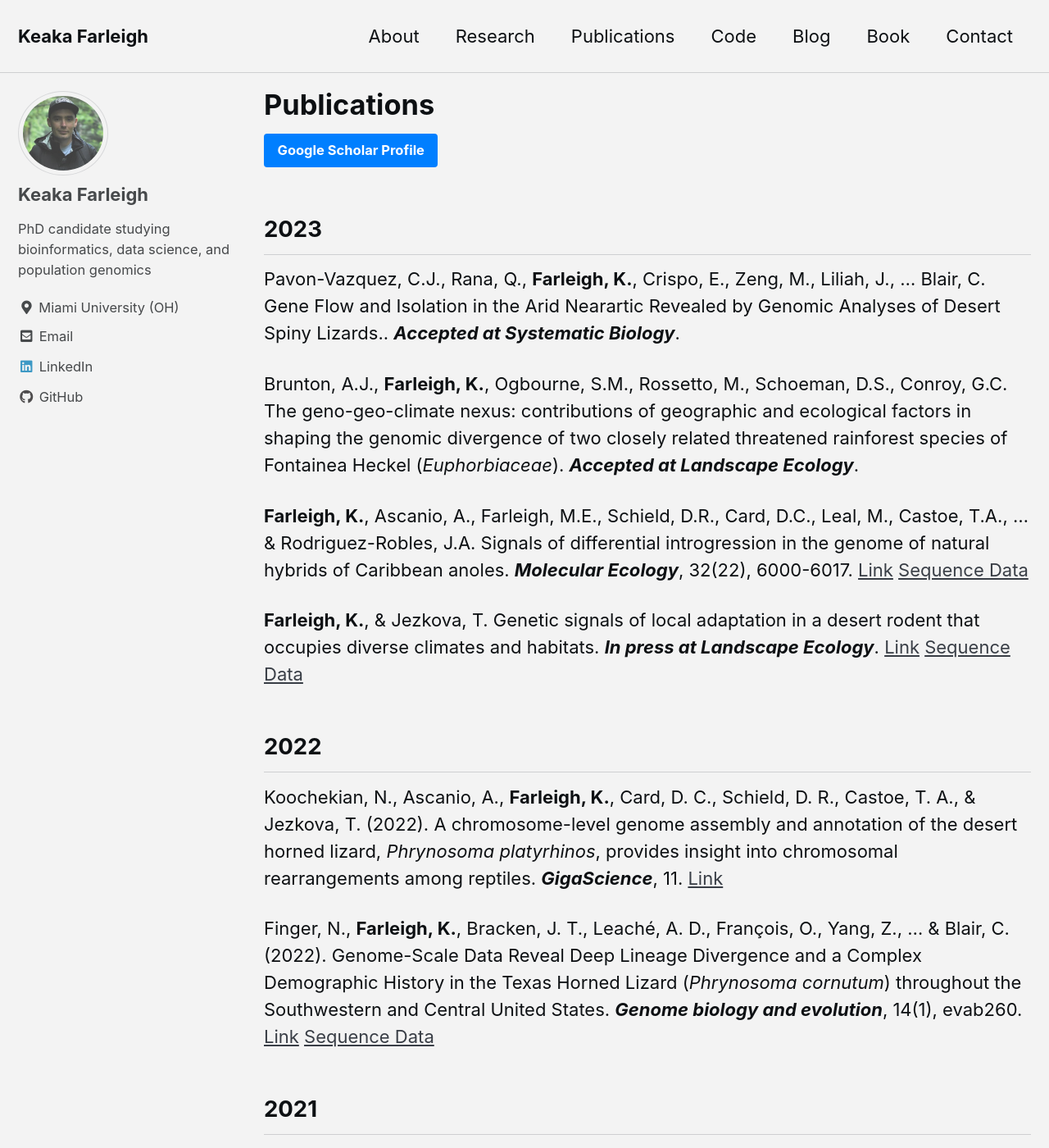
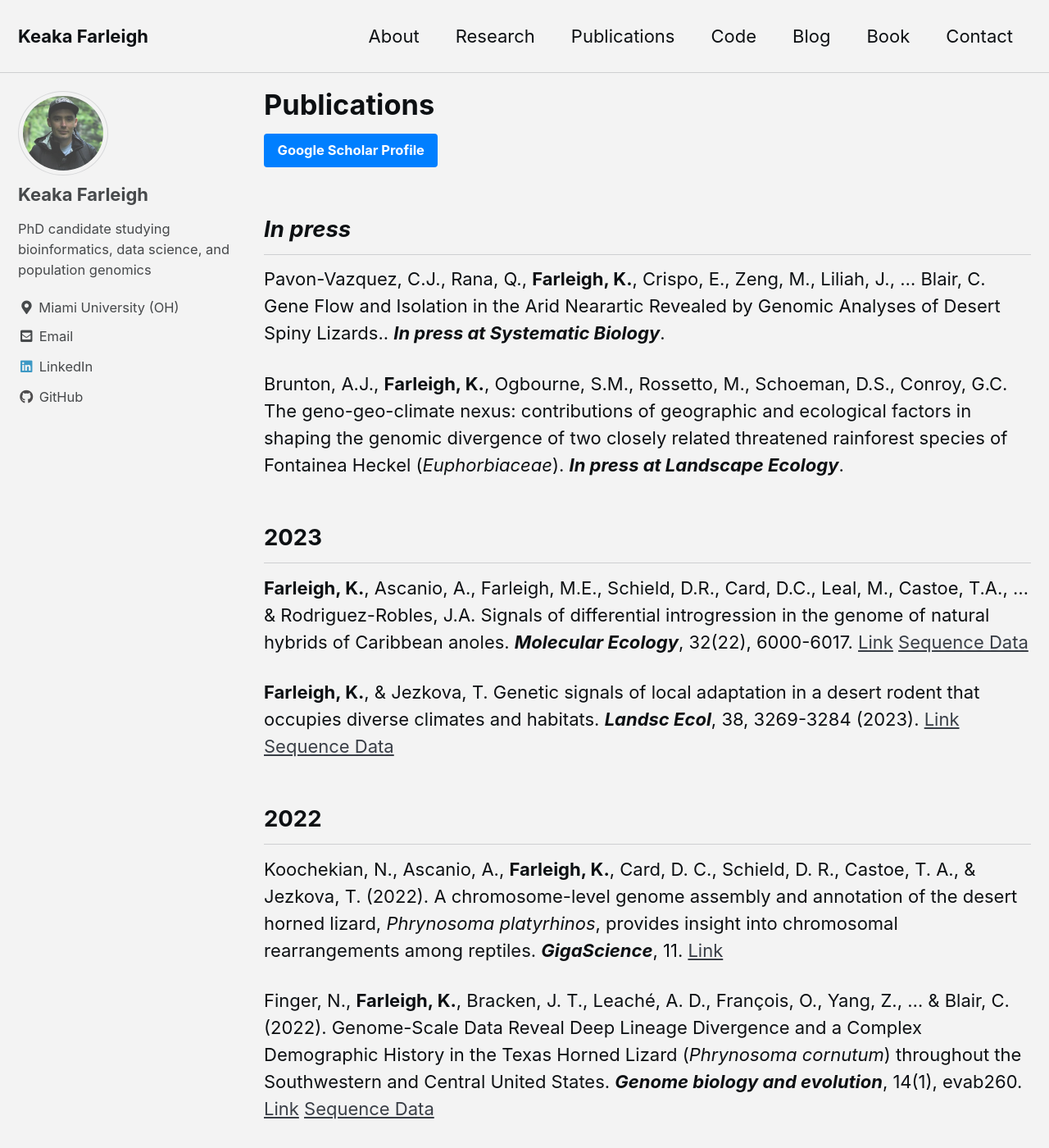
Before and after one commit to kfarleigh/kfarleigh.github.io, a Jekyll site: the page built from _pages/publications.md, in a window 1280 px wide and 1400 px high. Shown: the whole window at 82% size. Built offline with Jekyll 4.4.1, drawn with Linux system fonts in a browser that asks for light colours; cached includes are drawn as plain includes.

Commit message:
Update publications.md

```diff
--- a/_pages/publications.md
+++ b/_pages/publications.md
@@ -7,15 +7,17 @@ author_profile: true
 
 [Google Scholar Profile](https://scholar.google.com/citations?user=ZKbwA2oAAAAJ&hl=en){: .btn .btn--info .text-center}
 
+## _In press_
+
+Pavon-Vazquez, C.J., Rana, Q.,  __Farleigh, K.__, Crispo, E., Zeng, M., Liliah, J., ... Blair, C. Gene Flow and Isolation in the Arid Nearartic Revealed by Genomic Analyses of Desert Spiny Lizards.. __*In press at Systematic Biology*__.
+
+Brunton, A.J., __Farleigh, K.__, Ogbourne, S.M., Rossetto, M., Schoeman, D.S., Conroy, G.C. The geno-geo-climate nexus: contributions of geographic and ecological factors in shaping the genomic divergence of two closely related threatened rainforest species of Fontainea Heckel (_Euphorbiaceae_). __*In press at Landscape Ecology*__.
+
 ## 2023
-Pavon-Vazquez, C.J., Rana, Q.,  __Farleigh, K.__, Crispo, E., Zeng, M., Liliah, J., ... Blair, C. Gene Flow and Isolation in the Arid Nearartic Revealed by Genomic Analyses of Desert Spiny Lizards.. __*Accepted at Systematic Biology*__.
-
-
-Brunton, A.J., __Farleigh, K.__, Ogbourne, S.M., Rossetto, M., Schoeman, D.S., Conroy, G.C. The geno-geo-climate nexus: contributions of geographic and ecological factors in shaping the genomic divergence of two closely related threatened rainforest species of Fontainea Heckel (_Euphorbiaceae_). __*Accepted at Landscape Ecology*__.
 
 __Farleigh, K.__, Ascanio, A., Farleigh, M.E., Schield, D.R., Card, D.C., Leal, M., Castoe, T.A., ... & Rodriguez-Robles, J.A. Signals of differential introgression in the genome of natural hybrids of Caribbean anoles. __*Molecular Ecology*__, 32(22), 6000-6017. [Link](https://onlinelibrary.wiley.com/doi/full/10.1111/mec.17170) [Sequence Data](https://www.ncbi.nlm.nih.gov/bioproject/PRJNA1023949)
 
-__Farleigh, K.__, & Jezkova, T. Genetic signals of local adaptation in a desert rodent that occupies diverse climates and habitats. __*In press at Landscape Ecology*__. [Link](https://www.ncbi.nlm.nih.gov/bioproject/780191) [Sequence Data](https://www.ncbi.nlm.nih.gov/bioproject/?term=PRJNA1013576)
+__Farleigh, K.__, & Jezkova, T. Genetic signals of local adaptation in a desert rodent that occupies diverse climates and habitats. __*Landsc Ecol*__, 38, 3269-3284 (2023). [Link](https://doi.org/10.1007/s10980-023-01774-z) [Sequence Data](https://www.ncbi.nlm.nih.gov/bioproject/?term=PRJNA1013576)
 
 ## 2022
 
```
